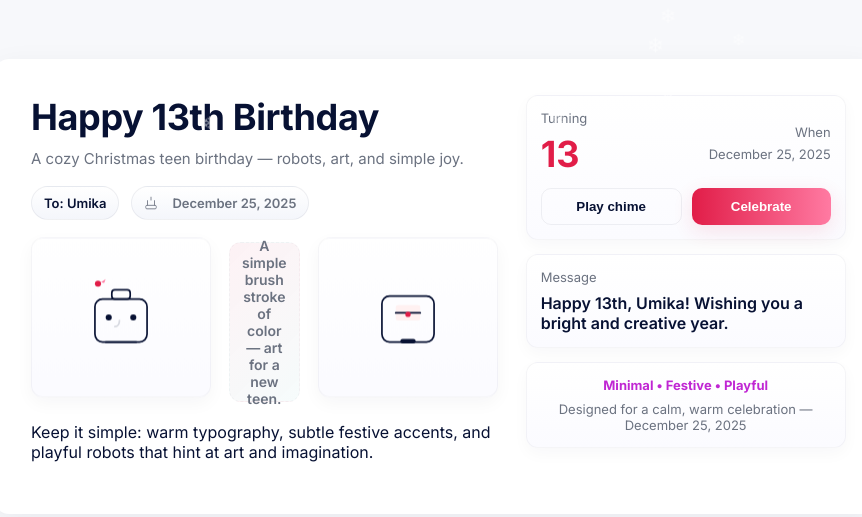
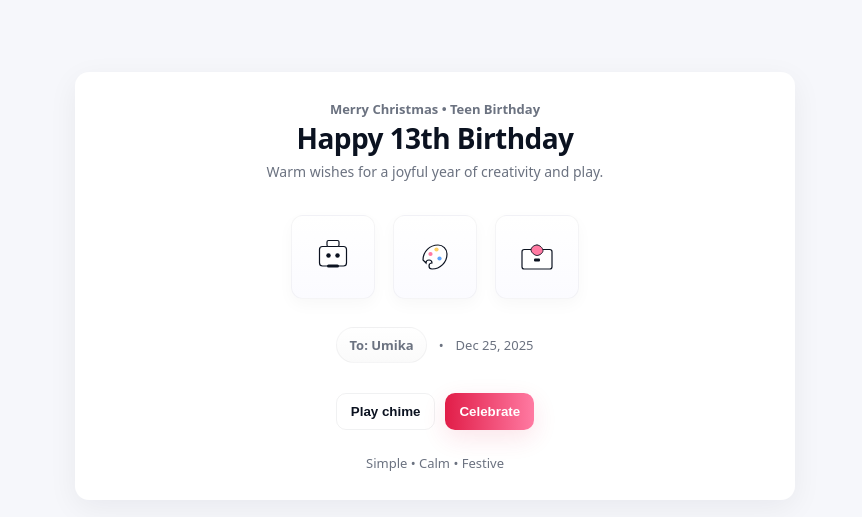
Before and after one commit to umikabala/Umika.org, a plain HTML site: page index.html in a window 1280 px wide. Shown: the part 114-631 px from the top of the page, without its empty margins (205-1067 px from the left). Drawn offline with Linux system fonts and the light colour scheme.

Commit message:
Revise birthday page content and styles
Updated the birthday page for a 13th birthday celebration with improved styling, content adjustments, and added icons.

Signed-off-by: Umika <62492664+umikabala@users.noreply.github.com>

```diff
--- a/index.html
+++ b/index.html
@@ -3,444 +3,316 @@
 <head>
   <meta charset="utf-8" />
   <meta name="viewport" content="width=device-width,initial-scale=1" />
-  <title>Happy 13th Birthday — December 25, 2025</title>
-  <meta name="description" content="Minimal, Christmas-themed one-page birthday for a girl turning 13 on December 25, 2025 — robots + art." />
-  <link href="https://fonts.googleapis.com/css2?family=Inter:wght@300;400;600;700&display=swap" rel="stylesheet">
+  <title>Happy 13th Birthday — Dec 25, 2025</title>
+  <meta name="description" content="Minimal Christmas-themed one-page birthday for a girl turning 13 — robots, art, confetti, and simple icons." />
   <style>
     :root{
-      --bg: #f7f8fb;
-      --card:#fff;
-      --muted:#6b7280;
-      --accent:#c026d3; /* soft magenta */
-      --accent2:#0ea5a4; /* teal */
-      --christmas:#e11d48; /* rose red */
-      --green:#16a34a;
-      --shadow: 0 8px 30px rgba(16,24,40,0.06);
-      --radius:14px;
+      --bg: #f6f7fb;
+      --card: #ffffff;
+      --text: #0b1220;
+      --muted: #6b7280;
+      --accent: #e11d48; /* festive accent */
+      --accent-soft: #ff7aa2;
+      --radius: 14px;
+      --shadow: 0 8px 30px rgba(11,18,32,0.06);
     }
     *{box-sizing:border-box}
-    html,body{height:100%;margin:0;font-family:Inter,system-ui,-apple-system,Segoe UI,Roboto,"Helvetica Neue",Arial;background:var(--bg);color:#071133;}
+    html,body{height:100%;margin:0;font-family:system-ui,-apple-system,Segoe UI,Roboto,"Helvetica Neue",Arial; background:var(--bg); color:var(--text); -webkit-font-smoothing:antialiased;}
     .wrap{
       min-height:100vh;
       display:flex;
       align-items:center;
       justify-content:center;
-      padding:48px 20px;
+      padding:32px;
     }
+
+    /* card */
     .card{
       width:100%;
-      max-width:880px;
+      max-width:720px;
       background:var(--card);
       border-radius:var(--radius);
-      padding:36px;
+      padding:28px;
       box-shadow:var(--shadow);
-      display:grid;
-      grid-template-columns: 1fr 320px;
-      gap:28px;
-      align-items:start;
-      position:relative;
-      overflow:visible;
+      display:flex;
+      flex-direction:column;
+      gap:18px;
+      align-items:center;
+      text-align:center;
     }
 
-    /* Minimal header */
-    .left h1{
-      margin:0;
-      font-size:clamp(22px,3.6vw,36px);
-      font-weight:700;
-      letter-spacing:-0.01em;
-      color:#071133;
+    h1{
+      margin:6px 0 0 0;
+      font-size:28px;
+      line-height:1.05;
+      letter-spacing:-0.02em;
     }
-    .left p.lead{
-      margin:10px 0 18px 0;
+    p.lead{
+      margin:8px 0 0 0;
       color:var(--muted);
-      font-size:15px;
+      font-size:14px;
     }
 
-    .meta{
+    /* icons row */
+    .icons{
+      display:flex;
+      gap:18px;
+      align-items:center;
+      margin-top:16px;
+    }
+    .icon{
+      width:84px;
+      height:84px;
+      border-radius:12px;
+      background:linear-gradient(180deg,#fff,#fbfbff);
+      border:1px solid rgba(11,18,32,0.04);
+      display:flex;
+      align-items:center;
+      justify-content:center;
+      padding:12px;
+      box-shadow: 0 6px 16px rgba(11,18,32,0.03);
+    }
+    .icon svg{ width:48px; height:48px; display:block; }
+
+    /* small info row */
+    .info{
       display:flex;
       gap:12px;
       align-items:center;
-      margin-top:6px;
-      flex-wrap:wrap;
-    }
-    .pill{
-      background:linear-gradient(180deg,#fff,#f4f6fb);
-      border:1px solid rgba(7,17,51,0.06);
-      padding:8px 12px;
-      border-radius:999px;
-      font-weight:600;
-      color:#071133;
-      font-size:13px;
-      display:inline-flex;
-      gap:8px;
-      align-items:center;
-    }
-    .muted{
+      margin-top:10px;
       color:var(--muted);
       font-size:13px;
     }
-
-    /* Visual area (robots + art) */
-    .scene{
-      margin-top:22px;
-      display:flex;
-      gap:18px;
-      align-items:center;
-    }
-    .robot{
-      width:180px;
-      height:160px;
-      display:flex;
-      align-items:center;
-      justify-content:center;
-      border-radius:12px;
-      background:linear-gradient(180deg,#fff,#fbfbff);
-      border:1px solid rgba(7,17,51,0.04);
-      box-shadow: 0 6px 18px rgba(7,17,51,0.04);
-      position:relative;
-      overflow:visible;
-      cursor:default;
-    }
-    .robot svg{ width:92px; height:92px; display:block; }
-    .art-stroke{
-      flex:1;
-      height:160px;
-      border-radius:12px;
-      display:flex;
-      align-items:center;
-      justify-content:center;
-      background:linear-gradient(135deg, rgba(224,29,78,0.06), rgba(14,165,164,0.04));
-      border:1px dashed rgba(7,17,51,0.03);
-      color:var(--muted);
+    .pill{
+      padding:8px 12px;
+      border-radius:999px;
+      background:linear-gradient(180deg,#fff,#fafafa);
+      border:1px solid rgba(11,18,32,0.04);
       font-weight:600;
-      font-size:14px;
-      padding:12px;
-      text-align:center;
     }
 
-    /* Right column */
-    .right{
+    /* actions */
+    .actions{
       display:flex;
-      flex-direction:column;
-      gap:14px;
+      gap:10px;
+      margin-top:12px;
+      width:100%;
+      justify-content:center;
     }
-    .card-small{
-      background:linear-gradient(180deg,#fff,#fbfbff);
-      border-radius:12px;
-      padding:14px;
-      border:1px solid rgba(7,17,51,0.04);
-      box-shadow: 0 6px 16px rgba(7,17,51,0.03);
+    button{
+      padding:10px 14px;
+      border-radius:10px;
+      border:1px solid rgba(11,18,32,0.06);
+      background:transparent;
+      cursor:pointer;
+      font-weight:700;
+      color:var(--text);
     }
-    .age{
-      font-size:36px;
-      font-weight:700;
-      color:var(--christmas);
-      margin:6px 0 0 0;
-    }
-    .date{
-      color:var(--muted);
-      font-size:13px;
-      margin-top:6px;
+    .primary{
+      background:linear-gradient(90deg,var(--accent),var(--accent-soft));
+      color:white;
+      border:none;
+      box-shadow:0 8px 24px rgba(225,29,72,0.12);
     }
 
-    .controls{
-      display:flex;
-      gap:10px;
-      margin-top:10px;
-    }
-    .btn{
-      flex:1;
-      padding:10px 12px;
-      border-radius:10px;
-      border:1px solid rgba(7,17,51,0.06);
-      background:transparent;
-      font-weight:600;
-      color:#071133;
-      cursor:pointer;
-    }
-    .btn.primary{
-      background:linear-gradient(90deg,var(--christmas),#ff7aa2);
-      color:white;
-      border:none;
-      box-shadow:0 6px 20px rgba(225,29,72,0.12);
+    /* confetti (particles appended to body) */
+    .confetti-piece{
+      position:fixed;
+      pointer-events:none;
+      will-change:transform,opacity;
+      opacity:1;
+      z-index:9999;
     }
 
-    footer.note{
-      margin-top:18px;
-      color:var(--muted);
-      font-size:13px;
+    /* small accessibility */
+    .sr-only{
+      position:absolute!important;
+      height:1px;width:1px;overflow:hidden;
+      clip:rect(1px,1px,1px,1px);white-space:nowrap;
     }
 
-    /* small snow (minimal, purely decorative) */
-    .snowflake{
-      position:absolute;
-      color:#fff;
-      opacity:0.9;
-      font-size:12px;
-      will-change:transform,opacity;
-      pointer-events:none;
+    @media (max-width:520px){
+      .icons{ gap:12px; }
+      .icon{ width:68px; height:68px; padding:10px; }
+      h1{ font-size:22px; }
     }
-
-    /* subtle robot bob */
-    @keyframes bob {
-      0%{ transform: translateY(0) }
-      50%{ transform: translateY(-6px) }
-      100%{ transform: translateY(0) }
-    }
-    .robot { animation: bob 3s ease-in-out infinite; }
-
-    /* responsive */
-    @media (max-width:900px){
-      .card{ grid-template-columns:1fr; }
-      .scene{ flex-direction:row; gap:12px; }
-    }
-    @media (max-width:520px){
-      .robot{ width:140px; height:120px; }
-      .art-stroke{ display:none; }
-      .age{ font-size:30px; }
-    }
-
-    /* accessible focus */
-    .sr{ position:absolute; left:-9999px; top:auto; width:1px; height:1px; overflow:hidden; }
   </style>
 </head>
 <body>
-  <!-- Personalize these values -->
+  <!-- personalisation block (edit to change name/date) -->
   <script>
-    // Change values here to personalize:
     window.BDAY = {
-      name: "Umika",                 // recipient name (set to empty string if you prefer a generic message)
+      name: "Umika",          // recipient name (leave "" for generic)
       age: 13,
-      dateISO: "2025-12-25",         // event date (YYYY-MM-DD)
-      description: "A cozy Christmas teen birthday — robots, art, and simple joy."
+      dateISO: "2025-12-25"   // event date (YYYY-MM-DD)
     };
   </script>
 
   <main class="wrap" role="main">
-    <section class="card" aria-labelledby="page-title">
-      <div class="left">
-        <h1 id="page-title">Happy 13th Birthday</h1>
-        <p class="lead" id="subtitle">Minimal Christmas celebration for a new teen — robots + art, warm and simple.</p>
-
-        <div class="meta" aria-hidden="false">
-          <div class="pill" id="toName">
-            <!-- name inserted by JS -->
-            <span id="nameLabel">To: Someone Special</span>
-          </div>
-          <div class="pill muted" aria-hidden="true">
-            <svg width="14" height="14" viewBox="0 0 24 24" fill="none" style="opacity:.9" xmlns="http://www.w3.org/2000/svg">
-              <path d="M12 2v5" stroke="#6b7280" stroke-width="1.6" stroke-linecap="round" stroke-linejoin="round"/>
-              <path d="M6 8v8" stroke="#6b7280" stroke-width="1.6" stroke-linecap="round" stroke-linejoin="round"/>
-              <path d="M18 8v8" stroke="#6b7280" stroke-width="1.6" stroke-linecap="round" stroke-linejoin="round"/>
-              <rect x="3" y="16" width="18" height="6" rx="2" stroke="#6b7280" stroke-width="1.6" fill="none"/>
-            </svg>
-            <span style="margin-left:6px">December 25, 2025</span>
-          </div>
+    <article class="card" aria-labelledby="title">
+      <div>
+        <div style="color:var(--muted); font-size:13px; font-weight:700" id="subline">Merry Christmas • Teen Birthday</div>
+        <h1 id="title">Happy 13th Birthday</h1>
+        <p class="lead" id="subtitle">Warm wishes for a joyful year of creativity and play.</p>
       </div>
 
-        <div class="scene" aria-hidden="false">
-          <div class="robot" role="img" aria-label="friendly robot">
-            <!-- minimal line robot -->
-            <svg viewBox="0 0 120 120" xmlns="http://www.w3.org/2000/svg" aria-hidden="true">
-              <g fill="none" stroke="#071133" stroke-width="2.2" stroke-linecap="round" stroke-linejoin="round">
-                <rect x="26" y="36" width="68" height="56" rx="10" fill="none" />
-                <circle cx="44" cy="60" r="4" fill="#071133" stroke="none"/>
-                <circle cx="76" cy="60" r="4" fill="#071133" stroke="none"/>
-                <rect x="48" y="24" width="24" height="12" rx="4" stroke="#071133" fill="none"/>
-                <path d="M40 92h40" stroke="#071133"/>
-                <path d="M58 64c0 4-2 8-6 8" stroke="#071133" opacity=".15"/>
-              </g>
-              <!-- tiny festive bow -->
-              <g transform="translate(30,16)">
-                <circle cx="0" cy="0" r="4" fill="#e11d48" />
-                <path d="M4 -2 L10 -6 L8 -1 Z" fill="#ff7aa2" />
-              </g>
+      <div class="icons" aria-hidden="false" role="group" aria-label="Icons: robot, art, gift">
+        <!-- robot icon -->
+        <div class="icon" title="Robot">
+          <svg viewBox="0 0 64 64" xmlns="http://www.w3.org/2000/svg" aria-hidden="true">
+            <rect x="14" y="18" width="36" height="26" rx="4" fill="#fff" stroke="#0b1220" stroke-width="1.6"/>
+            <rect x="24" y="10" width="16" height="8" rx="2" fill="#fff" stroke="#0b1220" stroke-width="1.6"/>
+            <circle cx="26" cy="30" r="3" fill="#0b1220"/>
+            <circle cx="38" cy="30" r="3" fill="#0b1220"/>
+            <rect x="24" y="42" width="16" height="4" rx="2" fill="#0b1220"/>
           </svg>
         </div>
 
-          <div class="art-stroke" aria-hidden="true">
-            A simple brush stroke of color — art for a new teen.
+        <!-- paint palette icon -->
+        <div class="icon" title="Art / Paint">
+          <svg viewBox="0 0 64 64" xmlns="http://www.w3.org/2000/svg" aria-hidden="true">
+            <path d="M16 36c0-11.046 8.954-20 20-20 6.627 0 12 5.373 12 12 0 11.046-8.954 20-20 20-2.21 0-4-1.79-4-4 0-2.21 1.79-4 4-4h0c0-2.21-1.79-4-4-4-2.21 0-4 1.79-4 4z" fill="#fff" stroke="#0b1220" stroke-width="1.6"/>
+            <circle cx="26" cy="28" r="2.8" fill="#ff7aa2"/>
+            <circle cx="34" cy="22" r="2.8" fill="#ffd166"/>
+            <circle cx="38" cy="34" r="2.8" fill="#60a5fa"/>
+          </svg>
         </div>
 
-          <div class="robot" role="img" aria-label="robot with gift">
-            <!-- minimal gift robot -->
-            <svg viewBox="0 0 120 120" xmlns="http://www.w3.org/2000/svg" aria-hidden="true">
-              <g fill="none" stroke="#071133" stroke-width="2.2" stroke-linecap="round" stroke-linejoin="round">
-                <rect x="26" y="32" width="68" height="60" rx="10" fill="none" />
-                <rect x="44" y="44" width="32" height="20" rx="3" fill="#ffefef" stroke="none" opacity="0.9"/>
-                <path d="M44 54h32" stroke="#071133"/>
-                <circle cx="60" cy="56" r="3.5" fill="#e11d48" stroke="none"/>
-                <rect x="50" y="88" width="20" height="6" rx="3" fill="#071133" stroke="none"/>
-              </g>
+        <!-- gift icon -->
+        <div class="icon" title="Gift">
+          <svg viewBox="0 0 64 64" xmlns="http://www.w3.org/2000/svg" aria-hidden="true">
+            <rect x="12" y="22" width="40" height="26" rx="3" fill="#fff" stroke="#0b1220" stroke-width="1.6"/>
+            <path d="M32 22v-6" stroke="#0b1220" stroke-width="1.6" stroke-linecap="round"/>
+            <path d="M32 16c-3.5 0-8 3-8 6.5S29 30 32 30s8-3 8-6.5S35.5 16 32 16z" fill="#ff7aa2" stroke="#0b1220" stroke-width="1.2"/>
+            <rect x="28" y="34" width="8" height="4" rx="1.5" fill="#0b1220"/>
           </svg>
         </div>
       </div>
 
-        <p class="note" style="margin-top:20px;">Keep it simple: warm typography, subtle festive accents, and playful robots that hint at art and imagination.</p>
-
+      <div class="info" role="status" aria-live="polite">
+        <div class="pill" id="toName">To: Someone</div>
+        <div style="color:var(--muted)">•</div>
+        <div style="font-size:13px;color:var(--muted)" id="dateLabel">Dec 25, 2025</div>
       </div>
 
-      <aside class="right" aria-labelledby="sideTitle">
-        <div class="card-small" id="sideTop">
-          <div style="display:flex;justify-content:space-between;align-items:center">
-            <div>
-              <div style="font-size:13px;color:var(--muted)">Turning</div>
-              <div class="age" id="ageNum">13</div>
-            </div>
-            <div style="text-align:right">
-              <div style="font-size:13px;color:var(--muted)">When</div>
-              <div class="date" id="dateLabel">Dec 25, 2025</div>
-            </div>
+      <div class="actions" role="toolbar" aria-label="Actions">
+        <button id="btnChime" aria-pressed="false">Play chime</button>
+        <button id="btnCelebrate" class="primary">Celebrate</button>
       </div>
 
-          <div class="controls" style="margin-top:12px">
-            <button class="btn" id="btnChime" aria-pressed="false">Play chime</button>
-            <button class="btn primary" id="btnConfetti">Celebrate</button>
-          </div>
+      <div style="margin-top:6px; color:var(--muted); font-size:13px;">
+        <span id="smallNote">Simple • Calm • Festive</span>
       </div>
 
-        <div class="card-small" id="cardPersonal">
-          <div style="font-size:13px;color:var(--muted);margin-bottom:8px">Message</div>
-          <div style="font-weight:600;color:#071133" id="personalMessage">Wishing a joyful first year as a teen — merry birthday and happy holidays.</div>
-        </div>
-
-        <div class="card-small" style="text-align:center;font-size:13px;color:var(--muted)">
-          <div style="font-weight:700;color:var(--accent)">Minimal • Festive • Playful</div>
-          <div style="margin-top:8px">Designed for a calm, warm celebration — December 25, 2025</div>
-        </div>
-      </aside>
-
-      <!-- decorative snow elements (pure CSS/JS placed) -->
-    </section>
+      <div class="sr-only" id="ariaStatus">Page loaded</div>
+    </article>
   </main>
 
-  <div class="sr" id="ariaStatus" aria-live="polite">Birthday page ready</div>
-
   <script>
-    // apply personalization
+    // Apply personalization
     (function(){
       const b = window.BDAY || {};
-      const name = b.name || "";
+      const name = (b.name !== undefined) ? b.name : "";
       const age = b.age || 13;
       const dateISO = b.dateISO || "2025-12-25";
-      const description = b.description || "";
 
-      document.getElementById('nameLabel').textContent = name ? `To: ${name}` : 'To: Someone Special';
-      document.getElementById('ageNum').textContent = age;
-      // format date simply:
+      document.getElementById('toName').textContent = name ? `To: ${name}` : 'To: Someone';
+      // title includes age:
+      const title = document.getElementById('title');
+      title.textContent = name ? `Happy ${age}th Birthday` : `Happy ${age}th Birthday`;
+      // pretty date:
       const d = new Date(dateISO + 'T00:00:00');
-      const opts = { year: 'numeric', month: 'long', day: 'numeric' };
-      document.getElementById('dateLabel').textContent = isNaN(d) ? 'December 25, 2025' : d.toLocaleDateString(undefined, opts);
-      if(description) document.getElementById('subtitle').textContent = description;
-      const pm = document.getElementById('personalMessage');
-      pm.textContent = name ? `Happy 13th, ${name}! Wishing you a bright and creative year.` : pm.textContent;
-
+      const opts = { year: 'numeric', month: 'short', day: 'numeric' };
+      document.getElementById('dateLabel').textContent = isNaN(d) ? 'Dec 25, 2025' : d.toLocaleDateString(undefined, opts);
       document.getElementById('ariaStatus').textContent = `Page ready for ${name || 'birthday person'}`;
     })();
 
-    // small confetti (minimal)
-    function confettiBurst(){
-      const colors = ['#ff7aa2','#f97316','#facc15','#10b981','#60a5fa'];
-      for(let i=0;i<36;i++){
+    // Minimal confetti: creates a short burst of colored pieces and animates them simply
+    function confettiBurst(xFraction=0.5, yFraction=0.25, count=28){
+      const colors = ['#ff7aa2','#ffd166','#60a5fa','#34d399','#f97316'];
+      const vw = Math.max(document.documentElement.clientWidth || 0, window.innerWidth || 0);
+      const vh = Math.max(document.documentElement.clientHeight || 0, window.innerHeight || 0);
+      const originX = Math.round(vw * xFraction);
+      const originY = Math.round(vh * yFraction);
+
+      for(let i=0;i<count;i++){
         const el = document.createElement('div');
-        el.style.position='fixed';
-        el.style.left = (40 + Math.random()*20) + 'vw';
-        el.style.top = (10 + Math.random()*10) + 'vh';
+        el.className = 'confetti-piece';
         const size = 6 + Math.random()*10;
         el.style.width = el.style.height = size + 'px';
         el.style.background = colors[Math.floor(Math.random()*colors.length)];
+        el.style.left = originX + (Math.random()*40 - 20) + 'px';
+        el.style.top = originY + (Math.random()*30 - 15) + 'px';
         el.style.borderRadius = (Math.random()>0.5 ? '2px' : '50%');
-        el.style.opacity = 1;
-        el.style.pointerEvents='none';
-        el.style.transform = `translateY(0) translateX(0) rotate(${Math.random()*360}deg)`;
+        el.style.transform = `translate3d(0,0,0) rotate(${Math.random()*360}deg)`;
+        el.style.opacity = '1';
+        document.body.appendChild(el);
+
+        // animate: compute random velocity
+        const angle = (Math.random()*Math.PI) - Math.PI/2; // mostly upward
+        const speed = 180 + Math.random()*260;
+        const vx = Math.cos(angle) * speed;
+        const vy = Math.sin(angle) * speed;
+        const rotate = (Math.random()*720 - 360);
+
+        // use rAF to set final transform (transition)
+        requestAnimationFrame(()=> {
           el.style.transition = `transform 900ms cubic-bezier(.2,.8,.2,1), opacity 900ms linear`;
-        document.body.appendChild(el);
-        requestAnimationFrame(()=>{
-          el.style.transform = `translateY(${120 + Math.random()*60}vh) translateX(${(-80 + Math.random()*160)}vw) rotate(${Math.random()*720}deg)`;
-          el.style.opacity = 0;
+          el.style.transform = `translate3d(${vx}px, ${vy}px, 0) rotate(${rotate}deg)`;
+          el.style.opacity = '0';
         });
-        setTimeout(()=> el.remove(), 1100);
+
+        // remove after animation
+        setTimeout(()=> {
+          el.remove();
+        }, 1000);
       }
     }
 
-    // small pleasant chime using Web Audio (short)
-    function makeChime(){
+    // Minimal chime (three tones)
+    function playChime(){
       try{
         const ac = new (window.AudioContext || window.webkitAudioContext)();
-        return function(){
         const now = ac.currentTime;
-          const freqs = [523.25, 659.25, 783.99]; // C5, E5, G5
+        const freqs = [523.25, 659.25, 783.99]; // C5 E5 G5
         freqs.forEach((f,i)=>{
           const o = ac.createOscillator();
           const g = ac.createGain();
           o.type = 'sine';
           o.frequency.value = f;
-            g.gain.value = 0.001;
-            g.gain.exponentialRampToValueAtTime(0.12, now + 0.02 + i*0.09);
-            g.gain.exponentialRampToValueAtTime(0.0001, now + 0.6 + i*0.09);
+          g.gain.value = 0.0001;
+          g.gain.exponentialRampToValueAtTime(0.12, now + 0.02 + i*0.08);
+          g.gain.exponentialRampToValueAtTime(0.0001, now + 0.5 + i*0.08);
           o.connect(g); g.connect(ac.destination);
-            o.start(now + i*0.05);
-            o.stop(now + 0.7 + i*0.05);
+          o.start(now + i*0.04);
+          o.stop(now + 0.7 + i*0.04);
         });
-        };
       }catch(e){
-        return function(){};
+        // ignore if audio not available
       }
     }
-    const playChime = makeChime();
 
-    document.getElementById('btnConfetti').addEventListener('click', function(){
-      confettiBurst();
-      this.animate([{transform:'scale(1)'},{transform:'scale(1.04)'},{transform:'scale(1)'}], {duration:350});
+    // Wire buttons
+    document.getElementById('btnCelebrate').addEventListener('click', function(){
+      confettiBurst(0.5, 0.22, 30);
+      this.animate([{transform:'scale(1)'},{transform:'scale(1.04)'},{transform:'scale(1)'}], {duration:260});
     });
-
     document.getElementById('btnChime').addEventListener('click', function(){
       playChime();
       this.setAttribute('aria-pressed','true');
-      setTimeout(()=> this.setAttribute('aria-pressed','false'),900);
+      setTimeout(()=> this.setAttribute('aria-pressed','false'), 900);
     });
 
-    // subtle falling snow: create a few small snowflakes
-    (function startSnow(){
-      const count = Math.max(8, Math.min(18, Math.floor(window.innerWidth/140)));
-      for(let i=0;i<count;i++){
-        const s = document.createElement('div');
-        s.className = 'snowflake';
-        s.textContent = '❄';
-        s.style.left = (Math.random()*100) + 'vw';
-        s.style.top = (-10 - Math.random()*10) + 'vh';
-        s.style.fontSize = (8 + Math.random()*18) + 'px';
-        s.style.opacity = 0.7 + Math.random()*0.3;
-        const dur = 10 + Math.random()*10;
-        s.style.transition = `transform ${dur}s linear, opacity ${dur}s linear`;
-        document.body.appendChild(s);
-        // animate
-        requestAnimationFrame(()=> {
-          s.style.transform = `translateY(${110 + Math.random()*30}vh) translateX(${(-20 + Math.random()*40)}vw)`;
-          s.style.opacity = 0;
-        });
-        setTimeout(()=> s.remove(), (dur+0.5)*1000);
-        // repeat a few times
-        setInterval(()=>{
-          const s2 = s.cloneNode(true);
-          s2.style.left = (Math.random()*100) + 'vw';
-          s2.style.top = (-10 - Math.random()*10) + 'vh';
-          s2.style.opacity = 0.7 + Math.random()*0.3;
-          document.body.appendChild(s2);
-          requestAnimationFrame(()=> {
-            s2.style.transform = `translateY(${110 + Math.random()*30}vh) translateX(${(-20 + Math.random()*40)}vw)`;
-            s2.style.opacity = 0;
-          });
-          setTimeout(()=> s2.remove(), (dur+0.5)*1000);
-        }, 4600 + Math.random()*3200);
-      }
-    })();
-
-    // keyboard shortcuts: C => confetti, P => chime
+    // keyboard shortcuts (optional, unobtrusive)
     document.addEventListener('keydown', (e)=>{
       if(e.key === 'c' || e.key === 'C') confettiBurst();
       if(e.key === 'p' || e.key === 'P') playChime();
     });
+
+    // small celebratory burst on page load (gentle)
+    window.addEventListener('load', ()=> {
+      setTimeout(()=> confettiBurst(0.5, 0.25, 20), 450);
+    });
   </script>
 </body>
 </html>
```
Lines whose indentation alone changed are shown as unchanged.
